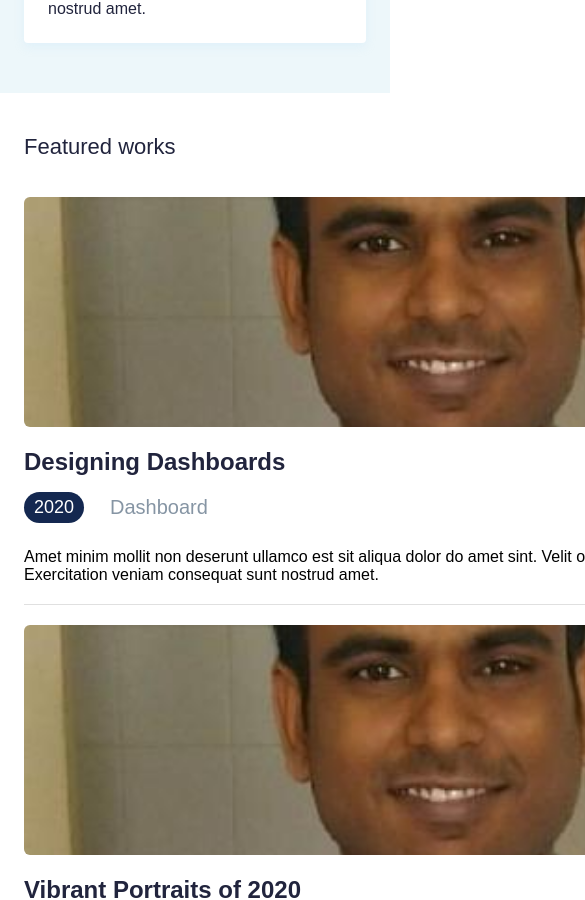
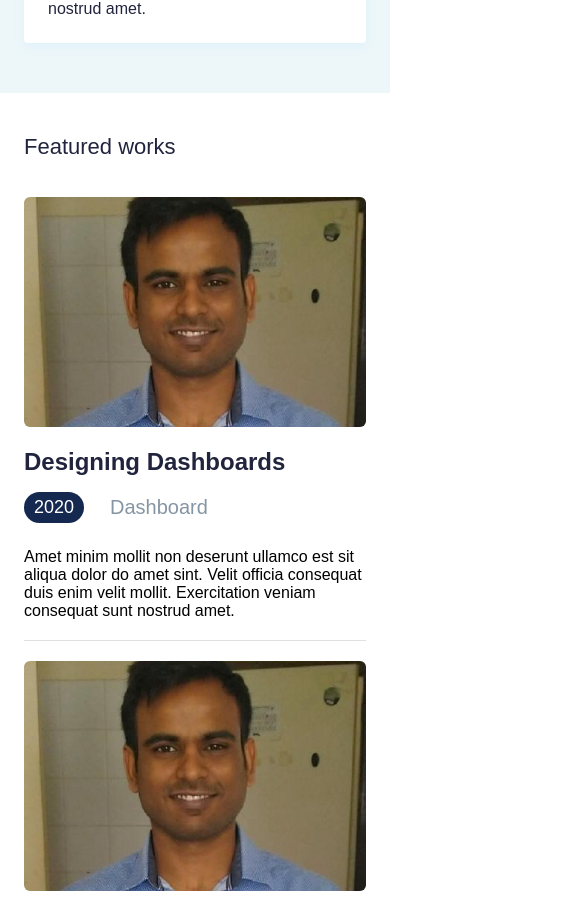
Before and after one commit to curiousdilip/SJ-Website, a Next.js app: page / in a window 390 px wide. Shown: the part 1444-2344 px from the top of the page, 585 px wide, since content can reach past the window. Built offline with nearby package versions, Linux system fonts and the light colour scheme.

Commit message:
work container width fixed

```diff
--- a/app/home.css
+++ b/app/home.css
@@ -237,6 +237,10 @@
         height: auto;
     }
 
+    #works .container {
+        width: 100%;
+    }
+
     #works .container .work-list .work {
         flex-direction: column;
         width: auto;
```
